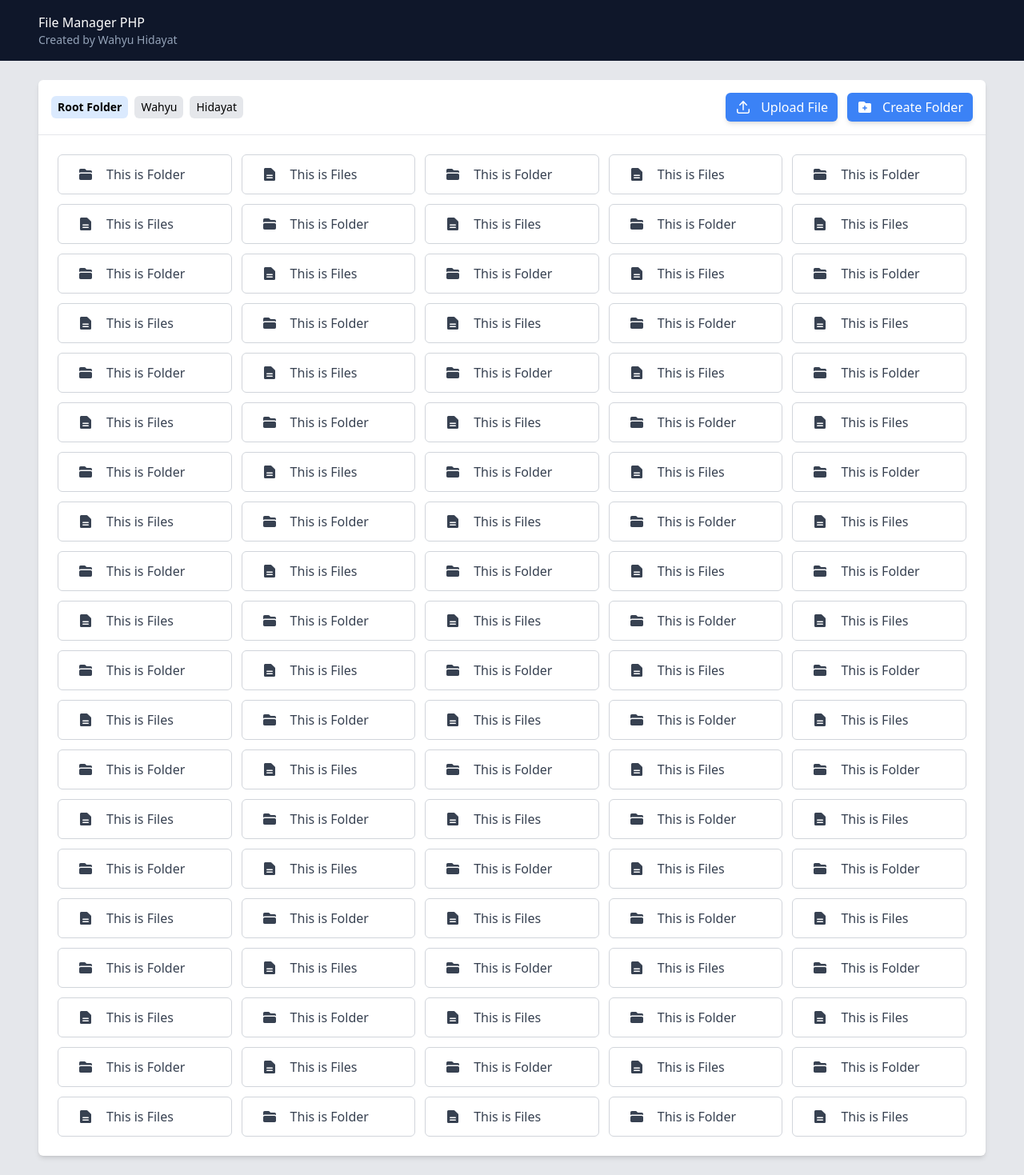
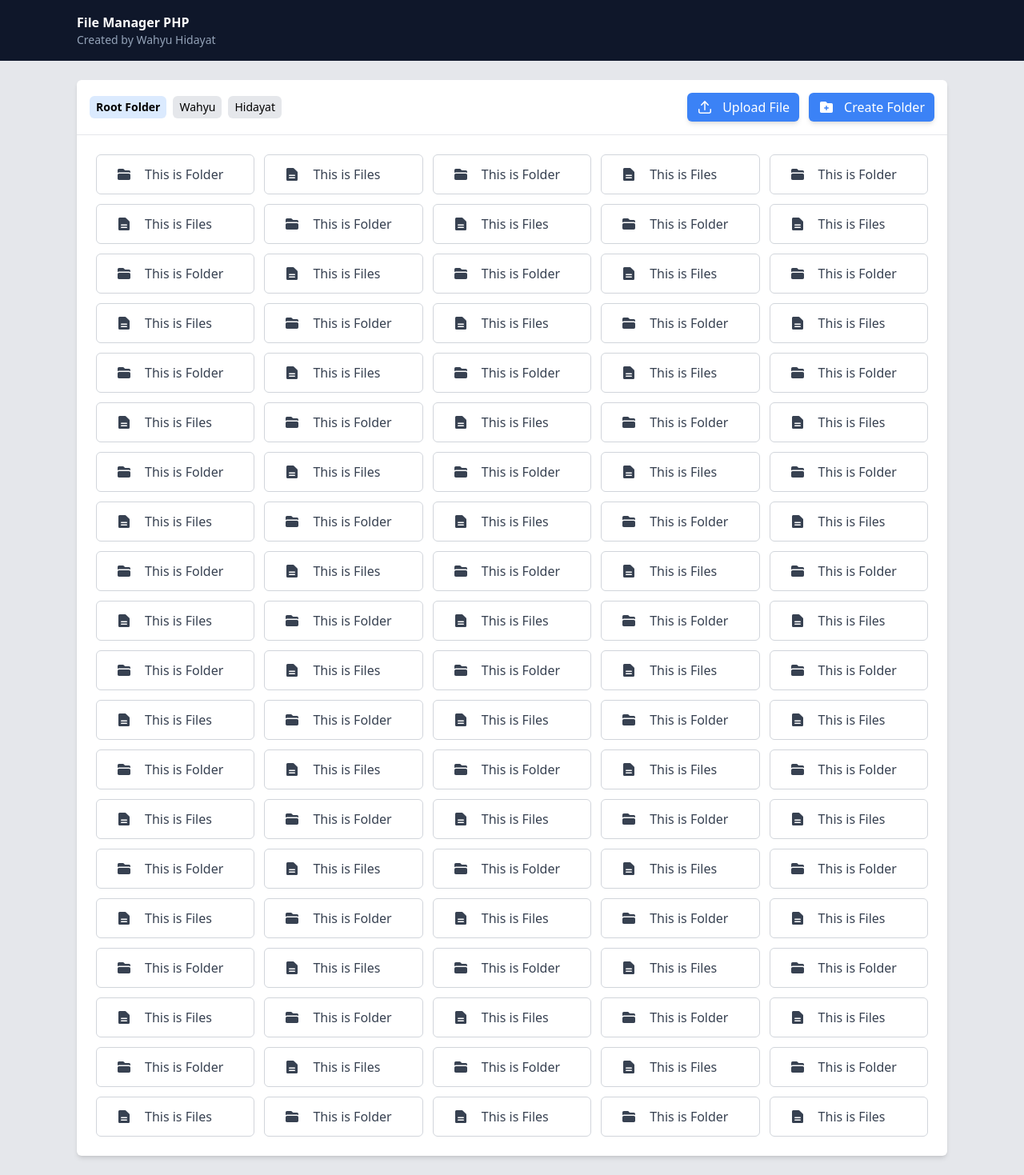
Before and after one commit to WahyuHidayattz/php-file-manager, a PHP site: page / in a window 1280 px wide. Shown: the whole page at 80% size. Run offline with PHP 8.4, Linux system fonts and the light colour scheme.

Commit message:
Update readme.md

```diff
--- a/assets/app.css
+++ b/assets/app.css
@@ -607,6 +607,10 @@ video {
   margin-right: 4rem;
 }
 
+.mr-8 {
+  margin-right: 2rem;
+}
+
 .flex {
   display: flex;
 }
@@ -1082,3 +1086,81 @@ video {
   --tw-border-opacity: 1;
   border-bottom-color: rgb(59 130 246 / var(--tw-border-opacity));
 }
+
+@media (min-width: 640px) {
+  .sm\:grid {
+    display: grid;
+  }
+
+  .sm\:grid-cols-2 {
+    grid-template-columns: repeat(2, minmax(0, 1fr));
+  }
+}
+
+@media (min-width: 768px) {
+  .md\:mr-12 {
+    margin-right: 3rem;
+  }
+
+  .md\:mr-16 {
+    margin-right: 4rem;
+  }
+
+  .md\:flex {
+    display: flex;
+  }
+
+  .md\:grid {
+    display: grid;
+  }
+
+  .md\:grid-cols-3 {
+    grid-template-columns: repeat(3, minmax(0, 1fr));
+  }
+
+  .md\:justify-between {
+    justify-content: space-between;
+  }
+
+  .md\:px-12 {
+    padding-left: 3rem;
+    padding-right: 3rem;
+  }
+}
+
+@media (min-width: 1024px) {
+  .lg\:mr-24 {
+    margin-right: 6rem;
+  }
+
+  .lg\:mr-28 {
+    margin-right: 7rem;
+  }
+
+  .lg\:flex {
+    display: flex;
+  }
+
+  .lg\:grid {
+    display: grid;
+  }
+
+  .lg\:grid-cols-4 {
+    grid-template-columns: repeat(4, minmax(0, 1fr));
+  }
+
+  .lg\:px-24 {
+    padding-left: 6rem;
+    padding-right: 6rem;
+  }
+}
+
+@media (min-width: 1280px) {
+  .xl\:grid {
+    display: grid;
+  }
+
+  .xl\:grid-cols-5 {
+    grid-template-columns: repeat(5, minmax(0, 1fr));
+  }
+}
--- a/index.php
+++ b/index.php
@@ -27,20 +27,20 @@ for ($i = 0; $i < 100; $i++) {
     <div class="flex flex-col w-full h-full bg-gray-200 overflow-auto">
 
         <!-- header -->
-        <div class="flex flex-row items-center justify-between gap-6 px-12 py-4 bg-slate-900 text-white">
+        <div class="flex flex-row items-center justify-between gap-6 px-4 md:px-12 lg:px-24 py-4 bg-slate-900 text-white">
             <div class="flex flex-col">
-                <span>File Manager PHP</span>
+                <span class="font-semibold">File Manager PHP</span>
                 <span class="text-sm text-slate-400">Created by Wahyu Hidayat</span>
             </div>
         </div>
         <!-- content -->
 
-        <div class="flex flex-col px-12 py-6 flex-1 overflow-auto">
+        <div class="flex flex-col px-4 md:px-12 lg:px-24 py-6 flex-1 overflow-auto">
 
             <div class="flex flex-col bg-white shadow-md rounded-md overflow-auto flex-1">
 
-                <div class="flex flex-row justify-between items-center gap-3 p-4 border-b border-b-gray-200">
-                    <div class="flex-1 flex flex-row items-center gap-2 text-sm">
+                <div class="flex flex-row md:justify-between justify-end items-center gap-3 p-4 border-b border-b-gray-200">
+                    <div class="hidden md:flex flex-1 flex-row items-center gap-2 text-sm">
                         <a href="" class="flex flex-row px-2 py-1 bg-blue-100 hover:bg-blue-200 rounded-md font-semibold">
                             Root Folder
                         </a>
@@ -62,7 +62,7 @@ for ($i = 0; $i < 100; $i++) {
                     </button>
                 </div>
 
-                <div class="grid grid-cols-5 gap-3 p-6 overflow-auto">
+                <div class="flex flex-col sm:grid sm:grid-cols-2 md:grid md:grid-cols-3 lg:grid lg:grid-cols-4 xl:grid xl:grid-cols-5 gap-3 p-6 overflow-auto">
                     <?php foreach ($files as $file) : ?>
                         <a href="" class="w-full flex flex-row items-center gap-4 px-6 py-3 text-gray-700 bg-white rounded-md border border-gray-300 hover:bg-gray-200">
                             <?php if ($file[1] == "file") : ?>
@@ -93,7 +93,7 @@ for ($i = 0; $i < 100; $i++) {
             </div>
 
             <!-- modal dialgo upload -->
-            <div id="modal-file-upload" class="hidden absolute top-0 right-0 bg-white border border-gray-300 rounded-md shadow-lg mt-[180px] mr-16 w-[350px] flex flex-col gap-4 overflow-hidden">
+            <div id="modal-file-upload" class="hidden absolute top-0 right-0 bg-white border border-gray-300 rounded-md shadow-lg mt-[180px] mr-8 md:mr-16 lg:mr-28 w-[350px] flex flex-col gap-4 overflow-hidden">
                 <div class="flex flex-row items-center justify-between gap-4 border-b border-b-gray-300 px-4 py-2">
                     <span>File Uploader</span>
                     <div id="button-file-close" class="p-2 rounded-full hover:bg-gray-200">
@@ -113,7 +113,7 @@ for ($i = 0; $i < 100; $i++) {
             </div>
 
             <!-- modal dialgo create folder -->
-            <div id="modal-create-folder" class="hidden absolute top-0 right-0 bg-white border border-gray-300 rounded-md shadow-lg mt-[180px] mr-16 w-[350px] flex flex-col gap-4 overflow-hidden">
+            <div id="modal-create-folder" class="hidden absolute top-0 right-0 bg-white border border-gray-300 rounded-md shadow-lg mt-[180px] mr-8 md:mr-16 lg:mr-28 w-[350px] flex flex-col gap-4 overflow-hidden">
                 <div class="flex flex-row items-center justify-between gap-4 border-b border-b-gray-300 px-4 py-2">
                     <span>Create Folder</span>
                     <div id="button-create-folder-close" class="p-2 rounded-full hover:bg-gray-200">
```
Also changed, not shown: README.md, 4 other files.
